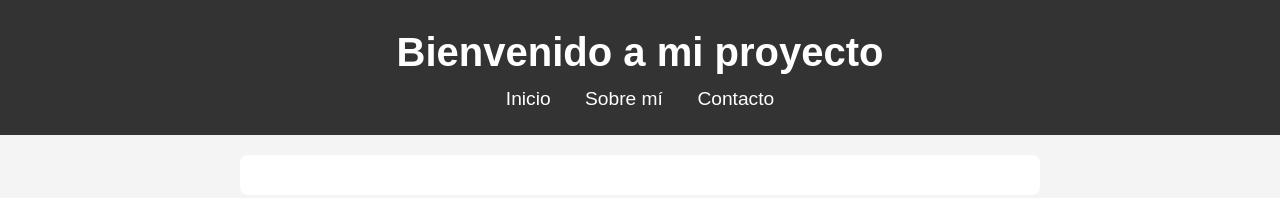
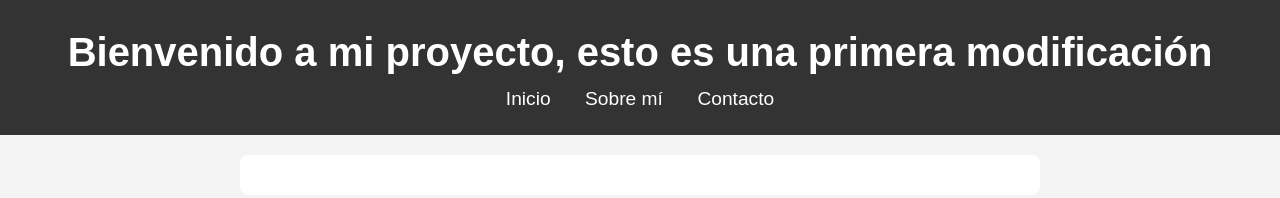
Before and after one commit to EdwinC1538/Projecto-Web-Ejemplo, a plain HTML site: page index.html in a window 1280 px wide. Drawn offline with Linux system fonts and the light colour scheme.

Commit message:
UPDATE archivos de estilo y html

```diff
--- a/index.html
+++ b/index.html
@@ -8,7 +8,7 @@
 </head>
 <body>
   <header>
-    <h1>Bienvenido a mi proyecto</h1>
+    <h1>Bienvenido a mi proyecto, esto es una primera modificación</h1>
     <nav>
       <ul>
         <li><a href="#">Inicio</a></li>
--- a/style.css
+++ b/style.css
@@ -9,7 +9,7 @@ body {
   font-family: Arial, sans-serif;
   line-height: 1.6;
   background-color: #f4f4f4;
-  color: #333;
+  color: #171717;
 }
 
 /* Estilos para el header */
```
